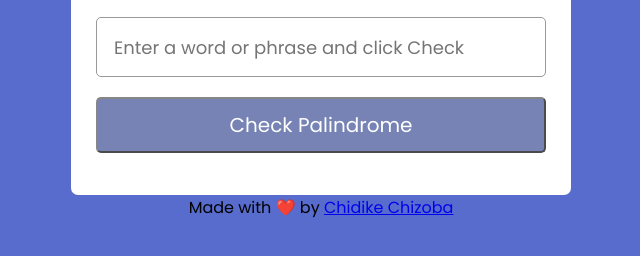
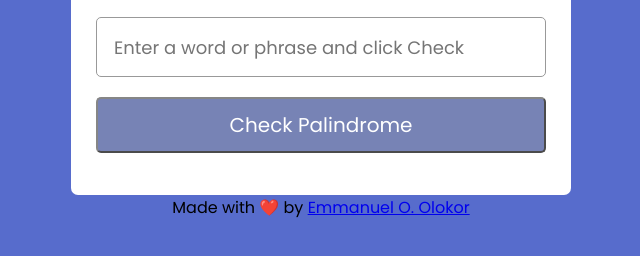
Before and after one commit to Nixhazel/Palindrome-checker, a plain HTML site: page index.html in a window 1280 px wide. Shown: the part 352-608 px from the top of the page, without its empty margins (319-959 px from the left). Drawn offline with Linux system fonts and the light colour scheme.

Commit message:
Update index.html

```diff
--- a/index.html
+++ b/index.html
@@ -24,7 +24,7 @@
     <footer>
         <p>
             Made with <span class="heart">❤️</span> by
-            <a href="https://github.com/lacegiovanni17" target="_blank">Chidike Chizoba</a>
+            <a href="https://github.com/lacegiovanni17" target="_blank">Emmanuel O. Olokor</a>
         </p>
     </footer>
     <script src="app.js"></script>
```
